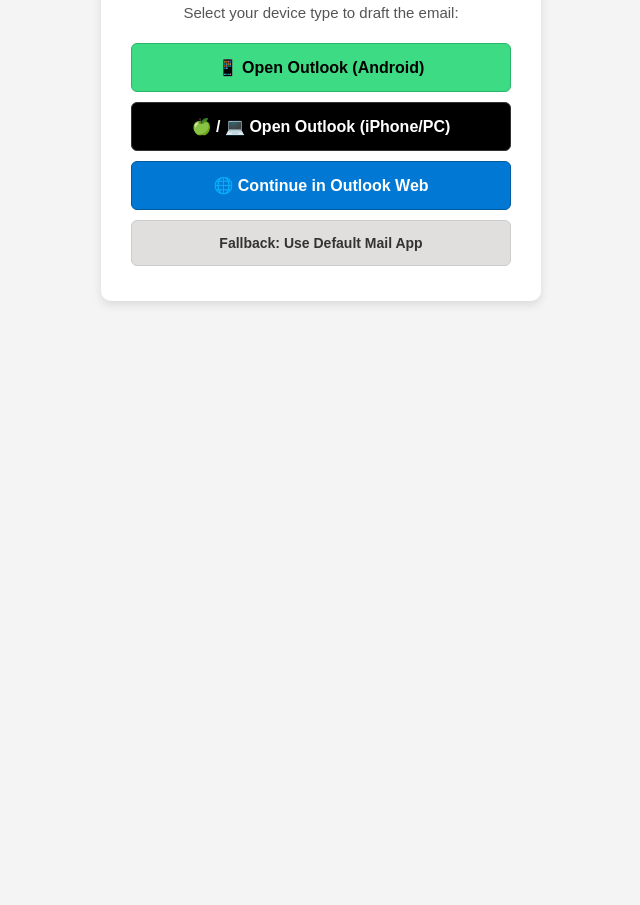
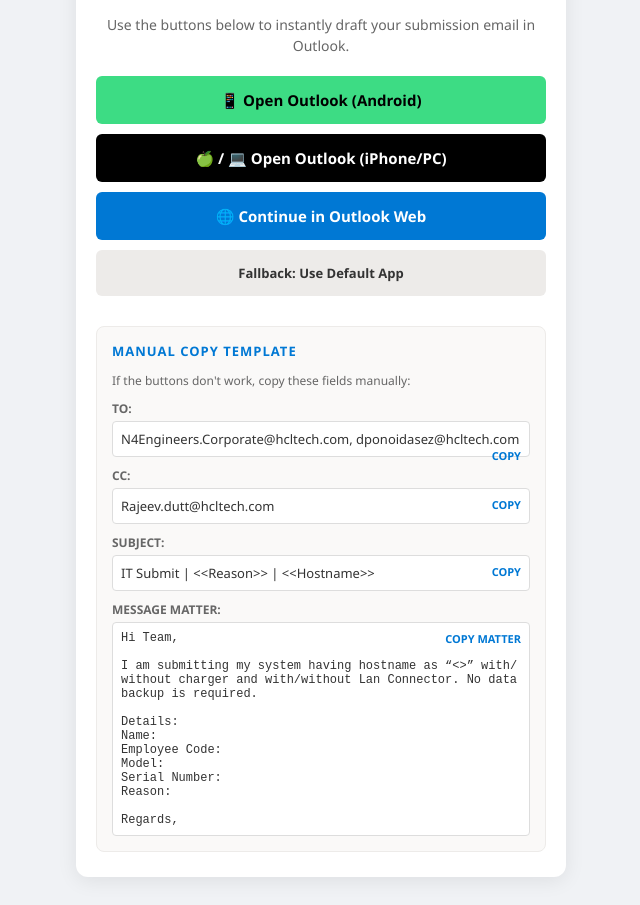
Before and after one commit to mdmaazkhan-31/MMK_IT_Automaton, a plain HTML site: page index.html in a window 1280 px wide. Shown: the part 99-1004 px from the top of the page, without its empty margins (319-959 px from the left). Before the commit the page ends 800 px from the top, so only its background shows below. Drawn offline with Linux system fonts and the light colour scheme.

Commit message:
Update index.html

```diff
--- a/index.html
+++ b/index.html
@@ -3,40 +3,83 @@
 <head>
     <meta charset="UTF-8">
     <meta name="viewport" content="width=device-width, initial-scale=1.0">
-    <title>IT Submit Form</title>
+    <title>HCLTech | IT Submit Portal</title>
     <style>
-        body { font-family: Arial, sans-serif; text-align: center; padding: 20px 15px; background-color: #f4f4f4; }
-        .container { background: white; padding: 25px 20px; border-radius: 10px; box-shadow: 0px 4px 10px rgba(0,0,0,0.1); max-width: 400px; margin: auto; }
-        h2 { color: #333; margin-top: 0; }
-        p { color: #555; font-size: 15px; line-height: 1.4; margin-bottom: 20px; }
-        .btn { display: block; margin: 10px auto; padding: 14px 15px; text-decoration: none; border-radius: 6px; font-weight: bold; width: 95%; box-sizing: border-box; }
-        .btn-android { background-color: #3DDC84; color: #000; border: 1px solid #2bb56a; }
-        .btn-apple { background-color: #000000; color: white; border: 1px solid #333; }
-        .btn-web { background-color: #0078D4; color: white; border: 1px solid #005a9e; }
-        .btn-secondary { background-color: #e1dfdd; color: #333; border: 1px solid #ccc; font-size: 14px; }
+        body { font-family: 'Segoe UI', Tahoma, Geneva, Verdana, sans-serif; text-align: center; padding: 20px 10px; background-color: #f0f2f5; color: #333; }
+        .container { background: white; padding: 25px 20px; border-radius: 12px; box-shadow: 0px 4px 20px rgba(0,0,0,0.08); max-width: 450px; margin: auto; }
+        h2 { color: #0078D4; margin-top: 0; font-size: 22px; border-bottom: 2px solid #0078D4; padding-bottom: 10px; }
+        p { color: #666; font-size: 14px; line-height: 1.5; margin-bottom: 20px; }
+
+        /* Button Styles */
+        .btn { display: block; margin: 10px auto; padding: 14px; text-decoration: none; border-radius: 6px; font-weight: bold; width: 100%; box-sizing: border-box; cursor: pointer; border: none; font-size: 15px; transition: opacity 0.2s; }
+        .btn:active { opacity: 0.8; }
+        .btn-android { background-color: #3DDC84; color: #000; }
+        .btn-apple { background-color: #000; color: white; }
+        .btn-web { background-color: #0078D4; color: white; }
+        .btn-secondary { background-color: #edebe9; color: #333; font-size: 13px; }
+
+        /* Template Section Styles */
+        .template-box { margin-top: 30px; text-align: left; background: #faf9f8; border: 1px solid #edebe9; border-radius: 8px; padding: 15px; }
+        .template-header { font-weight: bold; font-size: 13px; color: #0078D4; margin-bottom: 10px; text-transform: uppercase; letter-spacing: 1px; }
+        .field-label { font-weight: bold; font-size: 12px; color: #666; margin-top: 10px; display: block; }
+        .field-value { background: white; border: 1px solid #ddd; padding: 8px; border-radius: 4px; font-size: 13px; margin-top: 4px; word-break: break-all; position: relative; display: block; }
+        .copy-link { font-size: 11px; color: #0078D4; font-weight: bold; cursor: pointer; float: right; text-transform: uppercase; }
+        .body-text { white-space: pre-wrap; font-family: monospace; font-size: 12px; }
     </style>
+    <script>
+        function copyText(id, label) {
+            var text = document.getElementById(id).innerText;
+            navigator.clipboard.writeText(text).then(function() {
+                alert(label + " copied to clipboard!");
+            });
+        }
+    </script>
 </head>
 <body>
-    <div class="container">
-        <h2>IT Submit Form</h2>
-        <p>Select your device type to draft the email:</p>
 
-        <a class="btn btn-android" href="intent:N4Engineers.Corporate@hcltech.com,dponoidasez@hcltech.com?cc=Rajeev.dutt@hcltech.com&subject=IT%20Submit%20%7C%20%3C%3CReason%3E%3E%20%7C%20%3C%3CHostname%3E%3E&body=Hi%20Team,%0A%0AI%20am%20submitting%20my%20system%20having%20hostname%20as%20%22%3C%3CHostname%3E%3E%22%20with/without%20charger%20and%20with/without%20Lan%20Connector.%20No%20data%20backup%20is%20required.%0A%0ADetails:%0AName:%20%0AEmployee%20Code:%20%0AModel:%20%0ASerial%20Number:%20%0AReason:%20%0A%0ARegards,#Intent;scheme=mailto;package=com.microsoft.office.outlook;end;">
-            📱 Open Outlook (Android)
-        </a>
+<div class="container">
+    <h2>IT Submit Portal</h2>
+    <p>Use the buttons below to instantly draft your submission email in Outlook.</p>
 
-        <a class="btn btn-apple" href="ms-outlook://compose?to=N4Engineers.Corporate@hcltech.com,dponoidasez@hcltech.com&cc=Rajeev.dutt@hcltech.com&subject=IT%20Submit%20%7C%20%3C%3CReason%3E%3E%20%7C%20%3C%3CHostname%3E%3E&body=Hi%20Team,%0A%0AI%20am%20submitting%20my%20system%20having%20hostname%20as%20%22%3C%3CHostname%3E%3E%22%20with/without%20charger%20and%20with/without%20Lan%20Connector.%20No%20data%20backup%20is%20required.%0A%0ADetails:%0AName:%20%0AEmployee%20Code:%20%0AModel:%20%0ASerial%20Number:%20%0AReason:%20%0A%0ARegards,">
-            🍏 / 💻 Open Outlook (iPhone/PC)
-        </a>
+    <a class="btn btn-android" href="intent:N4Engineers.Corporate@hcltech.com,dponoidasez@hcltech.com?cc=Rajeev.dutt@hcltech.com&subject=IT%20Submit%20%7C%20%3C%3CReason%3E%3E%20%7C%20%3C%3CHostname%3E%3E&body=Hi%20Team,%0A%0AI%20am%20submitting%20my%20system%20having%20hostname%20as%20%22%3C%3CHostname%3E%3E%22%20with/without%20charger%20and%20with/without%20Lan%20Connector.%20No%20data%20backup%20is%20required.%0A%0ADetails:%0AName:%20%0AEmployee%20Code:%20%0AModel:%20%0ASerial%20Number:%20%0AReason:%20%0A%0ARegards,#Intent;scheme=mailto;package=com.microsoft.office.outlook;end;">📱 Open Outlook (Android)</a>
 
-        <a class="btn btn-web" target="_blank" href="https://outlook.office.com/mail/deeplink/compose?to=N4Engineers.Corporate@hcltech.com,dponoidasez@hcltech.com&cc=Rajeev.dutt@hcltech.com&subject=IT%20Submit%20%7C%20%3C%3CReason%3E%3E%20%7C%20%3C%3CHostname%3E%3E&body=Hi%20Team,%0A%0AI%20am%20submitting%20my%20system%20having%20hostname%20as%20%22%3C%3CHostname%3E%3E%22%20with/without%20charger%20and%20with/without%20Lan%20Connector.%20No%20data%20backup%20is%20required.%0A%0ADetails:%0AName:%20%0AEmployee%20Code:%20%0AModel:%20%0ASerial%20Number:%20%0AReason:%20%0A%0ARegards,">
-            🌐 Continue in Outlook Web
-        </a>
+    <a class="btn btn-apple" href="ms-outlook://compose?to=N4Engineers.Corporate@hcltech.com,dponoidasez@hcltech.com&cc=Rajeev.dutt@hcltech.com&subject=IT%20Submit%20%7C%20%3C%3CReason%3E%3E%20%7C%20%3C%3CHostname%3E%3E&body=Hi%20Team,%0A%0AI%20am%20submitting%20my%20system%20having%20hostname%20as%20%22%3C%3CHostname%3E%3E%22%20with/without%20charger%20and%20with/without%20Lan%20Connector.%20No%20data%20backup%20is%20required.%0A%0ADetails:%0AName:%20%0AEmployee%20Code:%20%0AModel:%20%0ASerial%20Number:%20%0AReason:%20%0A%0ARegards,">🍏 / 💻 Open Outlook (iPhone/PC)</a>
 
-        <a class="btn btn-secondary" href="mailto:N4Engineers.Corporate@hcltech.com,dponoidasez@hcltech.com?cc=Rajeev.dutt@hcltech.com&subject=IT%20Submit%20%7C%20%3C%3CReason%3E%3E%20%7C%20%3C%3CHostname%3E%3E&body=Hi%20Team,%0A%0AI%20am%20submitting%20my%20system%20having%20hostname%20as%20%22%3C%3CHostname%3E%3E%22%20with/without%20charger%20and%20with/without%20Lan%20Connector.%20No%20data%20backup%20is%20required.%0A%0ADetails:%0AName:%20%0AEmployee%20Code:%20%0AModel:%20%0ASerial%20Number:%20%0AReason:%20%0A%0ARegards,">
-            Fallback: Use Default Mail App
-        </a>
+    <a class="btn btn-web" href="https://outlook.office.com/mail/" target="_blank">🌐 Continue in Outlook Web</a>
 
+    <a class="btn btn-secondary" href="mailto:N4Engineers.Corporate@hcltech.com,dponoidasez@hcltech.com?cc=Rajeev.dutt@hcltech.com&subject=IT%20Submit%20%7C%20%3C%3CReason%3E%3E%20%7C%20%3C%3CHostname%3E%3E&body=Hi%20Team,%0A%0AI%20am%20submitting%20my%20system%20having%20hostname%20as%20%22%3C%3CHostname%3E%3E%22%20with/without%20charger%20and%20with/without%20Lan%20Connector.%20No%20data%20backup%20is%20required.%0A%0ADetails:%0AName:%20%0AEmployee%20Code:%20%0AModel:%20%0ASerial%20Number:%20%0AReason:%20%0A%0ARegards,">Fallback: Use Default App</a>
+
+    <div class="template-box">
+        <div class="template-header">Manual Copy Template</div>
+        <p style="font-size: 12px; margin-bottom: 10px;">If the buttons don't work, copy these fields manually:</p>
+
+        <span class="field-label">TO:</span>
+        <div class="field-value"><span id="copy-to">N4Engineers.Corporate@hcltech.com, dponoidasez@hcltech.com</span> <span class="copy-link" onclick="copyText('copy-to', 'Recipients')">Copy</span></div>
+
+        <span class="field-label">CC:</span>
+        <div class="field-value"><span id="copy-cc">Rajeev.dutt@hcltech.com</span> <span class="copy-link" onclick="copyText('copy-cc', 'CC Email')">Copy</span></div>
+
+        <span class="field-label">SUBJECT:</span>
+        <div class="field-value"><span id="copy-sub">IT Submit | &lt;&lt;Reason&gt;&gt; | &lt;&lt;Hostname&gt;&gt;</span> <span class="copy-link" onclick="copyText('copy-sub', 'Subject')">Copy</span></div>
+
+        <span class="field-label">MESSAGE MATTER:</span>
+        <div class="field-value">
+            <span class="copy-link" onclick="copyText('copy-body', 'Email Matter')">Copy Matter</span>
+            <div id="copy-body" class="body-text">Hi Team,
+
+I am submitting my system having hostname as “<<Hostname>>” with/without charger and with/without Lan Connector. No data backup is required.
+
+Details:
+Name:
+Employee Code:
+Model:
+Serial Number:
+Reason:
+
+Regards,</div>
+        </div>
     </div>
+</div>
+
 </body>
 </html>
```
